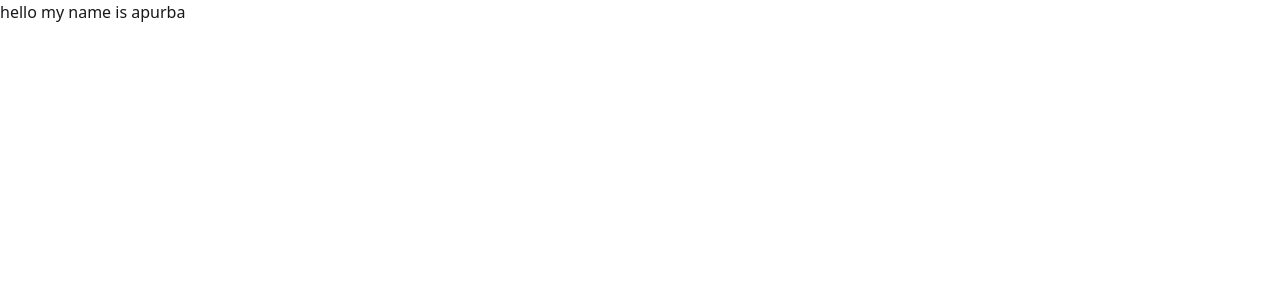
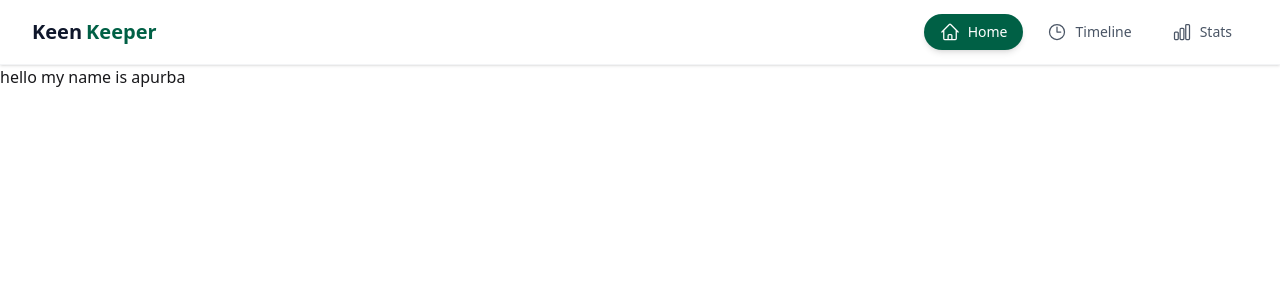
Before and after one commit to apurbadatta/Keen-Keeper, a Next.js app: page / in a window 1280 px wide. Shown: the top 300 px of the page. Built offline with nearby package versions, Linux system fonts and the light colour scheme.

Commit message:
nav ber design

```diff
--- a/package.json
+++ b/package.json
@@ -9,6 +9,8 @@
     "lint": "eslint"
   },
   "dependencies": {
+    "@headlessui/react": "^2.2.10",
+    "@heroicons/react": "^2.2.0",
     "next": "16.2.3",
     "react": "19.2.4",
     "react-dom": "19.2.4"
--- a/src/app/layout.js
+++ b/src/app/layout.js
@@ -1,5 +1,6 @@
 import { Geist, Geist_Mono } from "next/font/google";
 import "./globals.css";
+import Navbar from "@/components/shared/Navbar";
 
 const geistSans = Geist({
   variable: "--font-geist-sans",
@@ -20,10 +21,13 @@ export default function RootLayout({ children }) {
   return (
     <html
       lang="en"
-       data-theme="light"
+      data-theme="light"
       className={`${geistSans.variable} ${geistMono.variable} h-full antialiased`}
     >
-      <body className="min-h-full flex flex-col">{children}</body>
+      <body className="min-h-full flex flex-col">
+        <Navbar></Navbar>
+        {children}
+      </body>
     </html>
   );
 }
--- a/src/app/page.js
+++ b/src/app/page.js
@@ -1,4 +1,3 @@
-import Image from "next/image";
 
 export default function Home() {
   return (
--- /dev/null
+++ b/src/components/shared/Navbar.jsx
@@ -0,0 +1,97 @@
+"use client";
+
+import { useState } from "react";
+import Link from "next/link";
+import { usePathname } from "next/navigation";
+import {
+  Bars3Icon,
+  XMarkIcon,
+  HomeIcon,
+  ClockIcon,
+  ChartBarIcon,
+} from "@heroicons/react/24/outline";
+
+export default function Navbar() {
+  const [isOpen, setIsOpen] = useState(false);
+  const pathname = usePathname();
+
+  const navItems = [
+    { name: "Home", href: "/", icon: HomeIcon },
+    { name: "Timeline", href: "/timeline", icon: ClockIcon },
+    { name: "Stats", href: "/stats", icon: ChartBarIcon },
+  ];
+
+  return (
+    <nav className="bg-white border-b border-gray-100 shadow-sm sticky top-0 z-50">
+      <div className="max-w-7xl mx-auto px-4 sm:px-6 lg:px-8">
+        <div className="flex justify-between h-16 items-center">
+          <Link href="/" className="flex items-center gap-1">
+            <span className="text-xl font-bold text-slate-900">Keen</span>
+            <span className="text-xl font-semibold text-emerald-800">
+              Keeper
+            </span>
+          </Link>
+
+          <div className="hidden md:flex items-center gap-2">
+            {navItems.map((item) => {
+              const isActive = pathname === item.href;
+
+              return (
+                <Link
+                  key={item.name}
+                  href={item.href}
+                  className={`flex items-center gap-2 px-4 py-2 rounded-full text-sm font-medium transition-all ${
+                    isActive
+                      ? "bg-emerald-800 text-white shadow-md"
+                      : "text-gray-600 hover:bg-gray-50 hover:text-emerald-800"
+                  }`}
+                >
+                  <item.icon className="h-5 w-5" />
+                  {item.name}
+                </Link>
+              );
+            })}
+          </div>
+
+          <div className="md:hidden">
+            <button
+              onClick={() => setIsOpen(!isOpen)}
+              className="p-2 text-gray-600 hover:bg-gray-100 rounded-md transition-colors"
+            >
+              {isOpen ? (
+                <XMarkIcon className="h-7 w-7" />
+              ) : (
+                <Bars3Icon className="h-7 w-7" />
+              )}
+            </button>
+          </div>
+        </div>
+      </div>
+
+      {isOpen && (
+        <div className="md:hidden bg-white border-t border-gray-100 px-4 pt-2 pb-6 space-y-1 shadow-lg">
+          {navItems.map((item) => {
+            const isActive = pathname === item.href;
+            return (
+              <Link
+                key={item.name}
+                href={item.href}
+                onClick={() => setIsOpen(false)}
+                className={`flex items-center gap-4 p-3 rounded-lg font-medium transition-colors ${
+                  isActive
+                    ? "bg-emerald-50 text-emerald-800"
+                    : "text-gray-600 hover:bg-gray-50"
+                }`}
+              >
+                <item.icon
+                  className={`h-6 w-6 ${isActive ? "text-emerald-800" : "text-gray-400"}`}
+                />
+                {item.name}
+              </Link>
+            );
+          })}
+        </div>
+      )}
+    </nav>
+  );
+}
```
Also changed, not shown: 1 other file (tests, documents, lock files or other folders).
